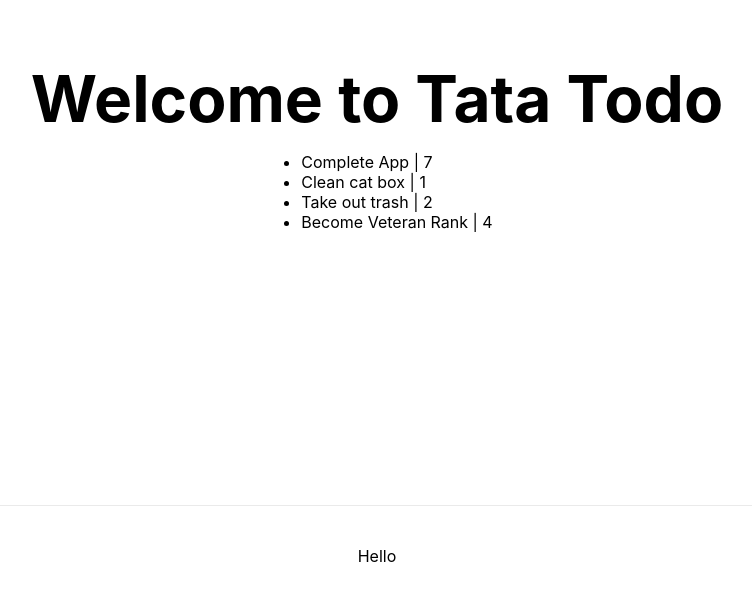
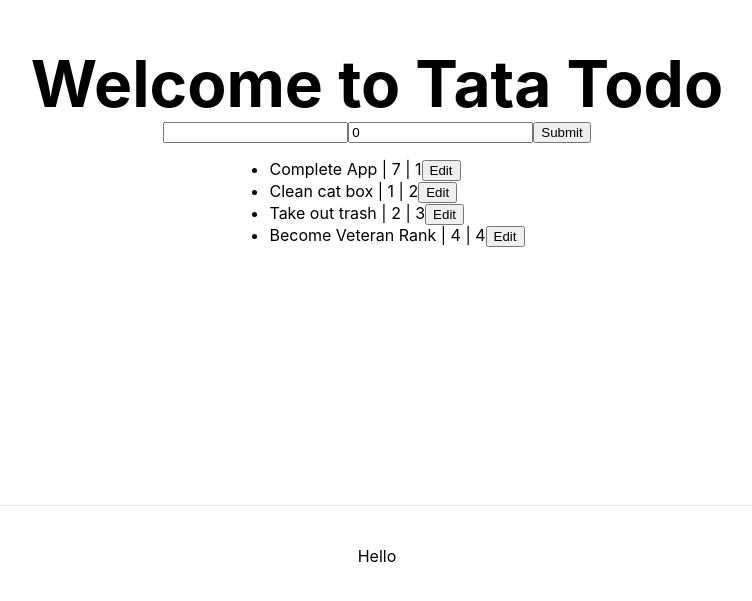
Before and after one commit to nathSierra/tata-todo, a Next.js app: page / in a window 1280 px wide. Shown: the part 195-796 px from the top of the page, without its empty margins (263-1015 px from the left). Built offline with nearby package versions, Linux system fonts and the light colour scheme.

Commit message:
feat: form has edit state

```diff
--- a/common/components/Task/Task.tsx
+++ b/common/components/Task/Task.tsx
@@ -1,16 +1,24 @@
 import React from 'react'
 
 export type Itask = {
+    id: string;
     name: string;
     description?: string;
     difficulty: number;
 }
 
-export const Task = (props: Itask) => {
-    const {name, description, difficulty} = props;
+export type Iprops = {
+  task: Itask;
+  setSelectedTask: (task: Itask) => void;
+}
+
+export const Task = (props: Iprops) => {
+    const {task, setSelectedTask} = props;
+    const {name, difficulty, id} = task;
     return (
         <li>
-            {name} | {difficulty}
+            {name} | {difficulty} | {id}
+            <button onClick={(_) => setSelectedTask(task)}>Edit</button>
         </li>
     )
 }
--- /dev/null
+++ b/common/components/TaskForm/TaskForm.tsx
@@ -0,0 +1,42 @@
+import React from "react";
+import { Formik, Field, Form, ErrorMessage } from "formik";
+import { Itask } from "../Task/Task";
+import { v4 as uuidv4 } from 'uuid';
+
+type Iprops = {
+    task: Itask | null;
+    saveTask: (task: Itask) => void;
+}
+
+export const initialTask: Itask = {name: '', difficulty: 0, id: ''};
+
+export default function TaskForm(props: Iprops) {
+    const {task, saveTask} = props;
+
+  return (
+      <Formik
+       enableReinitialize
+       initialValues={task || initialTask}
+       onSubmit={(values, { setSubmitting }) => {
+           const id = uuidv4();
+           saveTask({...values, id})
+         setTimeout(() => {
+           alert(JSON.stringify(values, null, 2));
+           setSubmitting(false);
+         }, 400);
+       }}
+     >
+       {({ isSubmitting }) => (
+         <Form>
+           <Field type="text" name="name" />
+           {/* <ErrorMessage name="email" component="div" /> */}
+           <Field type="number" name="difficulty" />
+           {/* <ErrorMessage name="password" component="div" /> */}
+           <button type="submit" disabled={isSubmitting}>
+             Submit
+           </button>
+         </Form>
+       )}
+     </Formik>
+  );
+}
--- a/common/components/TaskList/TaskList.tsx
+++ b/common/components/TaskList/TaskList.tsx
@@ -3,18 +3,20 @@ import { Task, Itask } from '../Task/Task'
 
 
 type Iprops = {
-    tasks: Itask[]
+    tasks: Itask[];
+    setSelectedTask: (task: Itask) => void;
 }
 
 
 export const TaskList = (props: Iprops) => {
-    const {tasks} = props;
+    const {tasks, setSelectedTask} = props;
     if (tasks.length === 0) <> No Tasks! </>
     return (
 
        <>
        <ul>
-           {tasks.map((task: Itask) => <Task key={task.name} {...task} />)}
+           {tasks.map((task: Itask) => <Task key={task.name} task={task} setSelectedTask={setSelectedTask}/>)}
+
        </ul>
        </>
     )
--- a/package.json
+++ b/package.json
@@ -9,12 +9,15 @@
     "lint": "next lint"
   },
   "dependencies": {
+    "formik": "^2.2.9",
     "next": "11.0.1",
     "react": "17.0.2",
-    "react-dom": "17.0.2"
+    "react-dom": "17.0.2",
+    "uuid": "^8.3.2"
   },
   "devDependencies": {
     "@types/react": "17.0.15",
+    "@types/uuid": "^8.3.1",
     "eslint": "7.32.0",
     "eslint-config-next": "11.0.1",
     "typescript": "4.3.5"
--- a/pages/index.tsx
+++ b/pages/index.tsx
@@ -3,28 +3,43 @@ import Image from 'next/image'
 import styles from '../styles/Home.module.css'
 import { TaskList } from '../common/components/TaskList/TaskList'
 import { Itask } from '../common/components/Task/Task'
+import { useState, useEffect } from 'react'
+import TaskForm, { initialTask } from '../common/components/TaskForm/TaskForm'
 
-
-
-export default function Home() {
   const tasks= [
   {
+    id: '1',
     name: 'Complete App',
     difficulty: 7,
   },
     {
+    id: '2',
     name: 'Clean cat box',
     difficulty: 1,
   },
     {
+    id: '3',
     name: 'Take out trash',
     difficulty: 2,
   },
     {
+    id: '4',
     name: 'Become Veteran Rank',
     difficulty: 4,
   },
 ]
+
+
+export default function Home() {
+  const [taskList, setTaskList] = useState(tasks);
+  const [selectedTask, setSelectedTask] = useState(initialTask);
+
+  // useEffect(() => {alert(selectedTask.name)},[selectedTask])
+
+  const saveTask = (task: Itask) => {
+    setTaskList([...taskList, task])
+  }
+
   return (
     <div className={styles.container}>
       <Head>
@@ -37,7 +52,8 @@ export default function Home() {
         <h1 className={styles.title}>
           Welcome to Tata Todo
         </h1>
-        <TaskList tasks={tasks} />
+        <TaskForm task={selectedTask} saveTask={saveTask}/>
+        <TaskList setSelectedTask={setSelectedTask} tasks={taskList} />
       </main>
 
       <footer className={styles.footer}>
```
Also changed, not shown: pages/manageTasks.tsx (added, +15 -0 lines), 1 other file (tests, documents, lock files or other folders).
